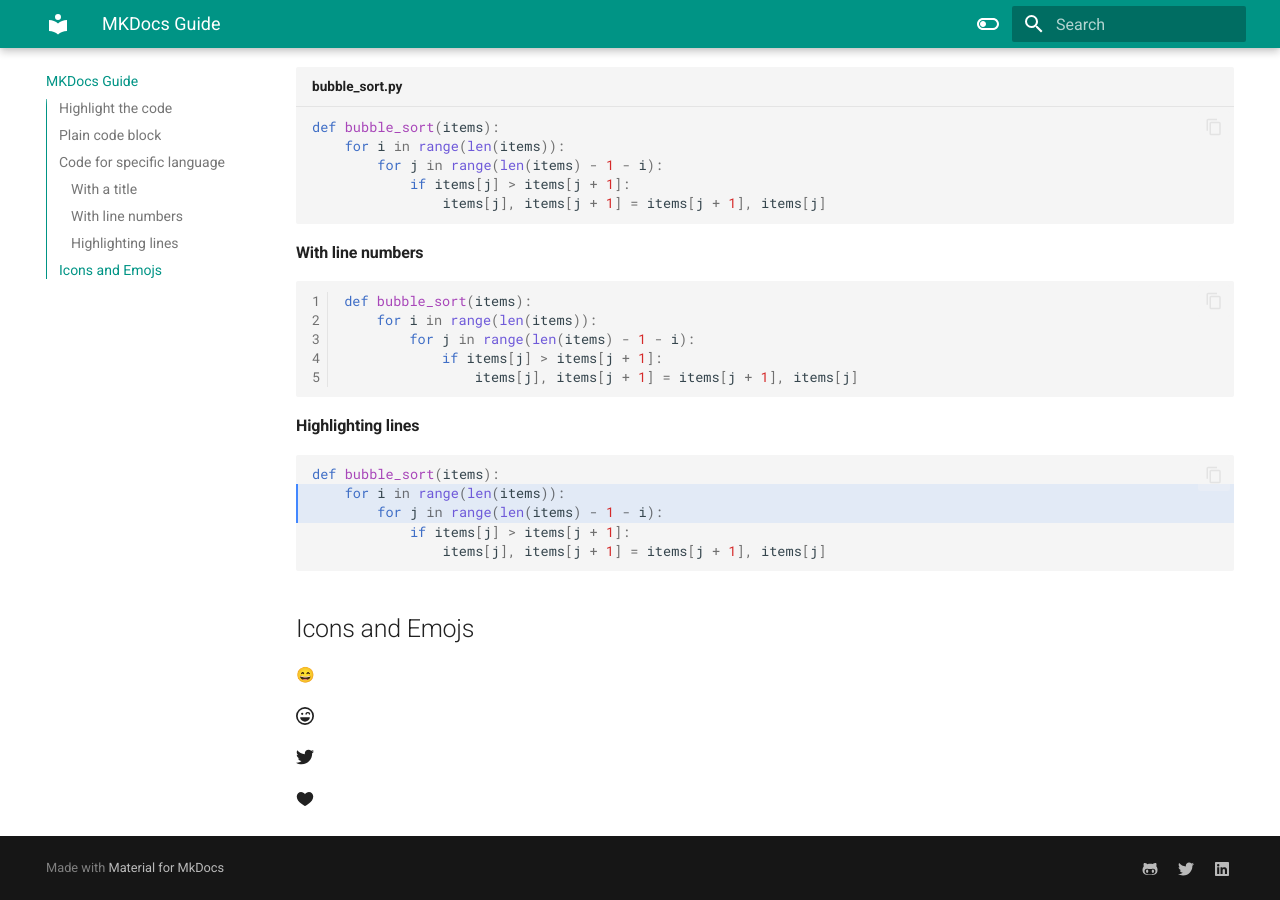
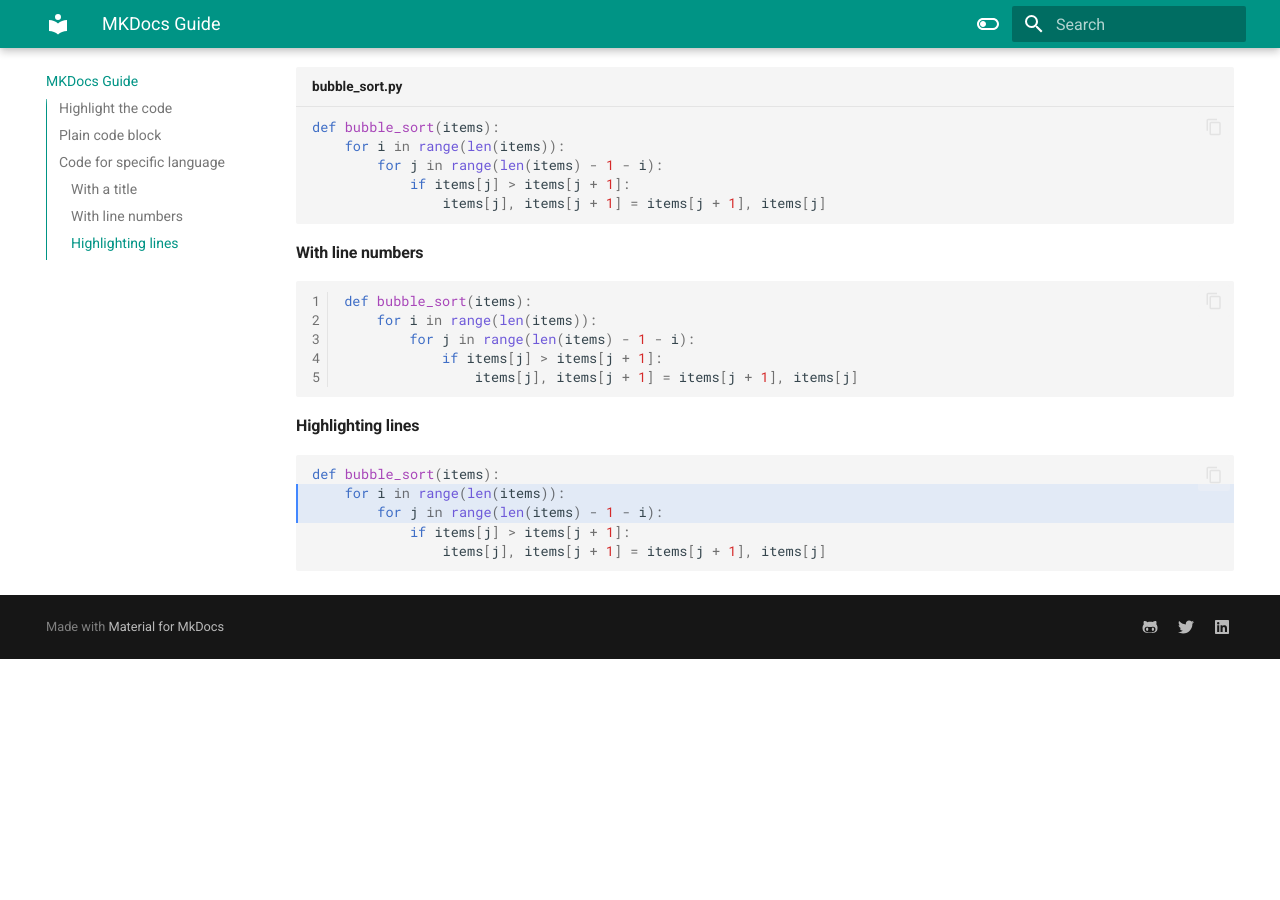
Before and after one commit to CR-CGyeltshen/GrowthDiary, an MkDocs documentation site: the page built from docs/reference.md, in a window 1280 px wide and 900 px high, scrolled down 701 px. Built offline with MkDocs 1.6.1 and Material for MkDocs 9.7.7, drawn with Linux system fonts in a browser that asks for light colours; emoji names are drawn with the system emoji font; after the commit the page ends 1360 px from its top, so only the background shows below that; part of the change alters nothing that is shown.

````diff
--- a/docs/reference.md
+++ b/docs/reference.md
@@ -53,13 +53,3 @@ def bubble_sort(items):
             if items[j] > items[j + 1]:
                 items[j], items[j + 1] = items[j + 1], items[j]
 ```
-
-## Icons and Emojs
-
-:smile:
-
-:fontawesome-regular-face-laugh-wink:
-
-:fontawesome-brands-twitter:{ .twitter }
-
-:octicons-heart-fill-24:{ .heart }
--- a/mkdocs.yml
+++ b/mkdocs.yml
@@ -49,5 +49,5 @@ markdown_extensions:
   - pymdownx.mark
   - attr_list
   - pymdownx.emoji:
-      emoji_index: !!python/name:materialx.emoji.twemoji
+      emoji_index: !!python/name:material.extensions.emoji.twemoji
       emoji_generator: !!python/name:materialx.emoji.to_svg
````
Also changed, not shown: docs/InternShip_Journal.md (renamed from docs/page2.md).
